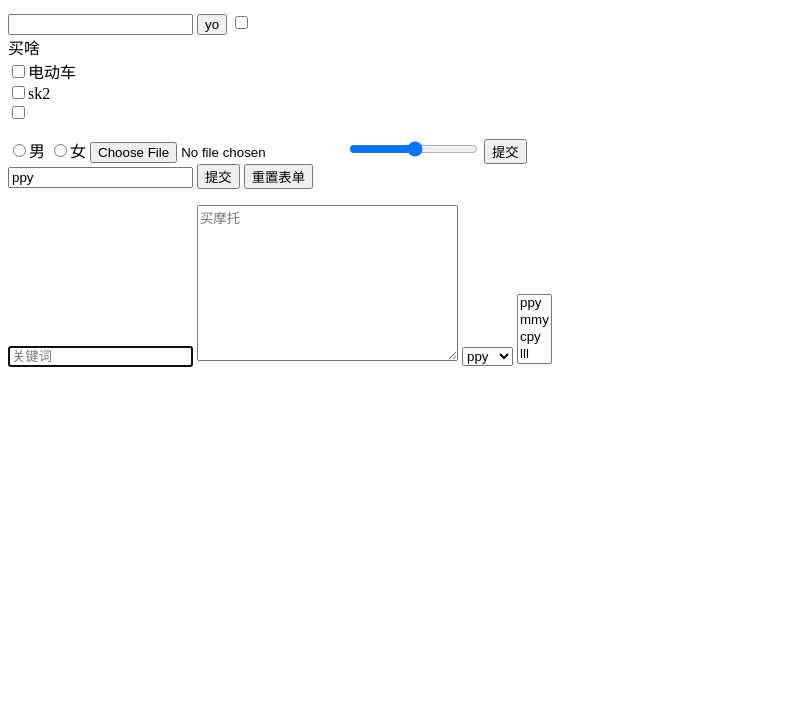
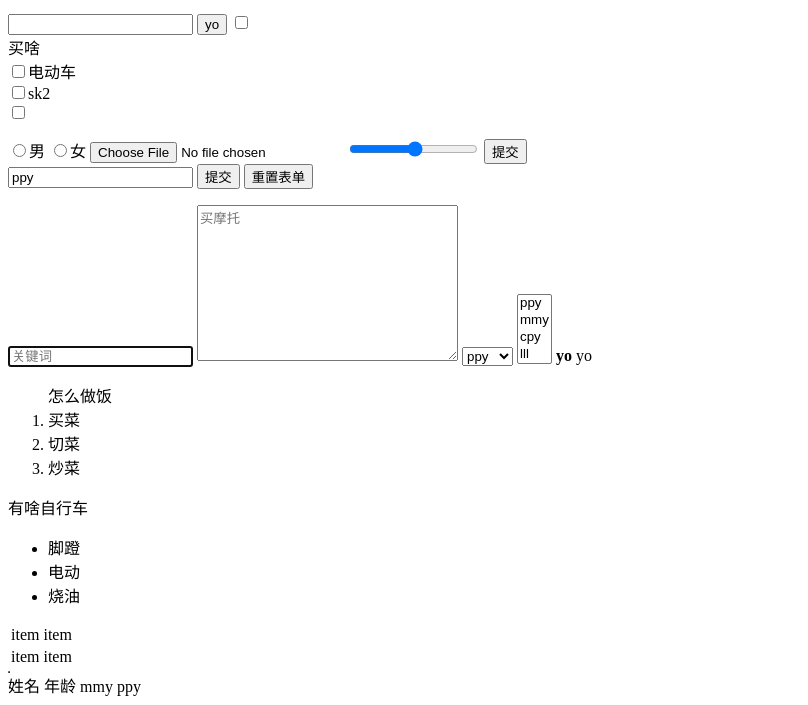
Before and after one commit to wistarialee/biao-class, a plain HTML site: page practice/002-core-tag/tmp.html in a window 1280 px wide. Shown: the part 111-816 px from the top of the page, without its empty margins (0-808 px from the left). Drawn offline with Linux system fonts and the light colour scheme.

Commit message:
标签学习

```diff
--- a/practice/002-core-tag/tmp.html
+++ b/practice/002-core-tag/tmp.html
@@ -60,3 +60,42 @@ x<section></section>
      <option value="name">cpy</option>
      <option value="name">lll</option>
  </select>
+<strong>yo</strong>
+<span>yo</span>
+<ol>
+    怎么做饭
+    <li>买菜</li>
+    <li>切菜</li>
+    <li>炒菜</li>
+</ol>
+有啥自行车
+<ul>
+    <li>脚蹬</li>
+    <li>电动</li>
+    <li>烧油</li>
+</ul>
+<table>
+    <tr>
+        <td>item</td>
+        <td>item</td>
+    </tr>
+    <tr>
+        <td>item</td>
+        <td>item</td>
+    </tr>
+    <tr></tr>
+</table>
+<table border="1"></table>
+<thead>
+    <tr>
+        <th>姓名</th>
+        <th>年龄</th>
+    </tr>
+
+</thead>
+<tbody>
+   <tr>
+        <td>mmy</td>
+        <td>ppy</td>
+    </tr>
+</tbody>
```
